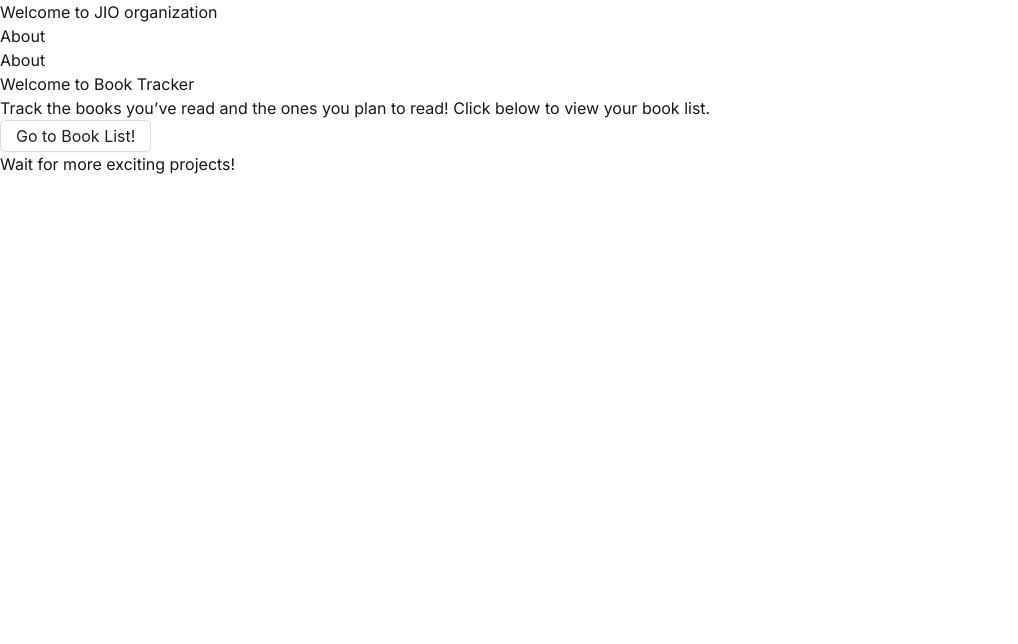
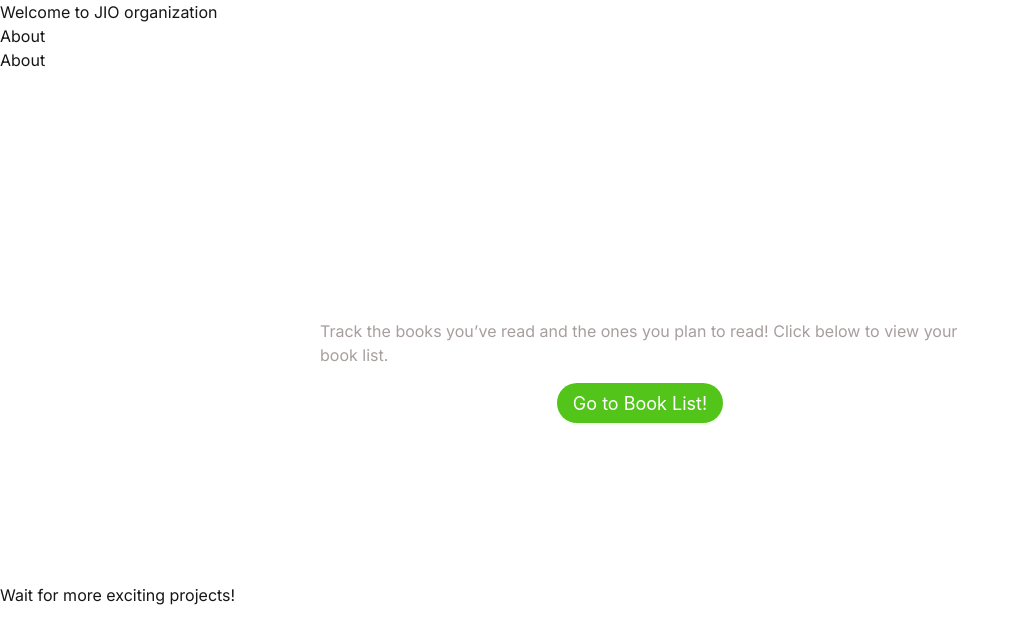
Before and after one commit to GIGAKLIBADZE/first-nextjs-app, a Next.js app: page / in a window 1280 px wide. Shown: the top 644 px of the page, without its empty margins (0-1018 px from the left). Built offline with nearby package versions, Linux system fonts and the light colour scheme; what @ant-design/nextjs-registry would draw is missing.

Commit message:
add the styles for pages.tsx file

```diff
--- a/src/app/globals.css
+++ b/src/app/globals.css
@@ -28,3 +28,12 @@
 .looking {
   background-color: aqua;
 }
+
+.main-view {
+  display: flex;
+  flex-direction: column;
+  align-items: center;
+  gap: 1rem;
+  width: 50%;
+  margin: 10rem auto
+}
--- a/src/app/page.tsx
+++ b/src/app/page.tsx
@@ -1,14 +1,19 @@
-import { Button } from "antd";
+"use client";
+import { Button, Typography } from "antd";
+import Link from "next/link";
 
 export default function Home() {
+  const { Title } = Typography;
   return (
-    <div>
-      <h1>Welcome to Book Tracker</h1>
-      <h3>
+    <div className="main-view">
+      <Title style={{ color: "white" }}>Welcome to Book Tracker</Title>
+      <h3 style={{ color: "#a89e9e" }}>
         Track the books you’ve read and the ones you plan to read! Click below
         to view your book list.
       </h3>
-      <Button>Go to Book List!</Button>
+      <Button type="primary" shape="round" size="large">
+        <Link href="/books">Go to Book List!</Link>
+      </Button>
     </div>
   );
 }
```
